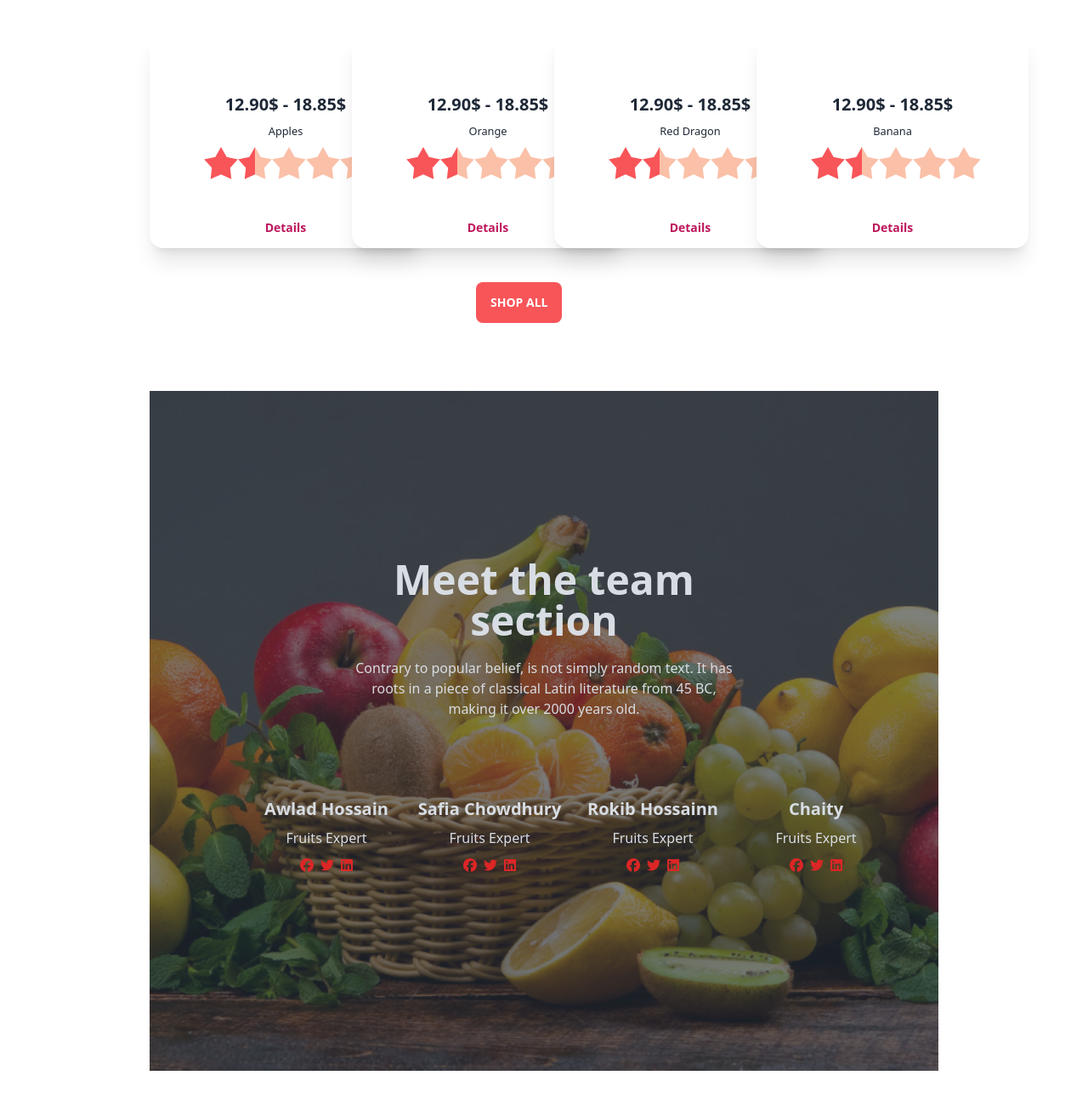
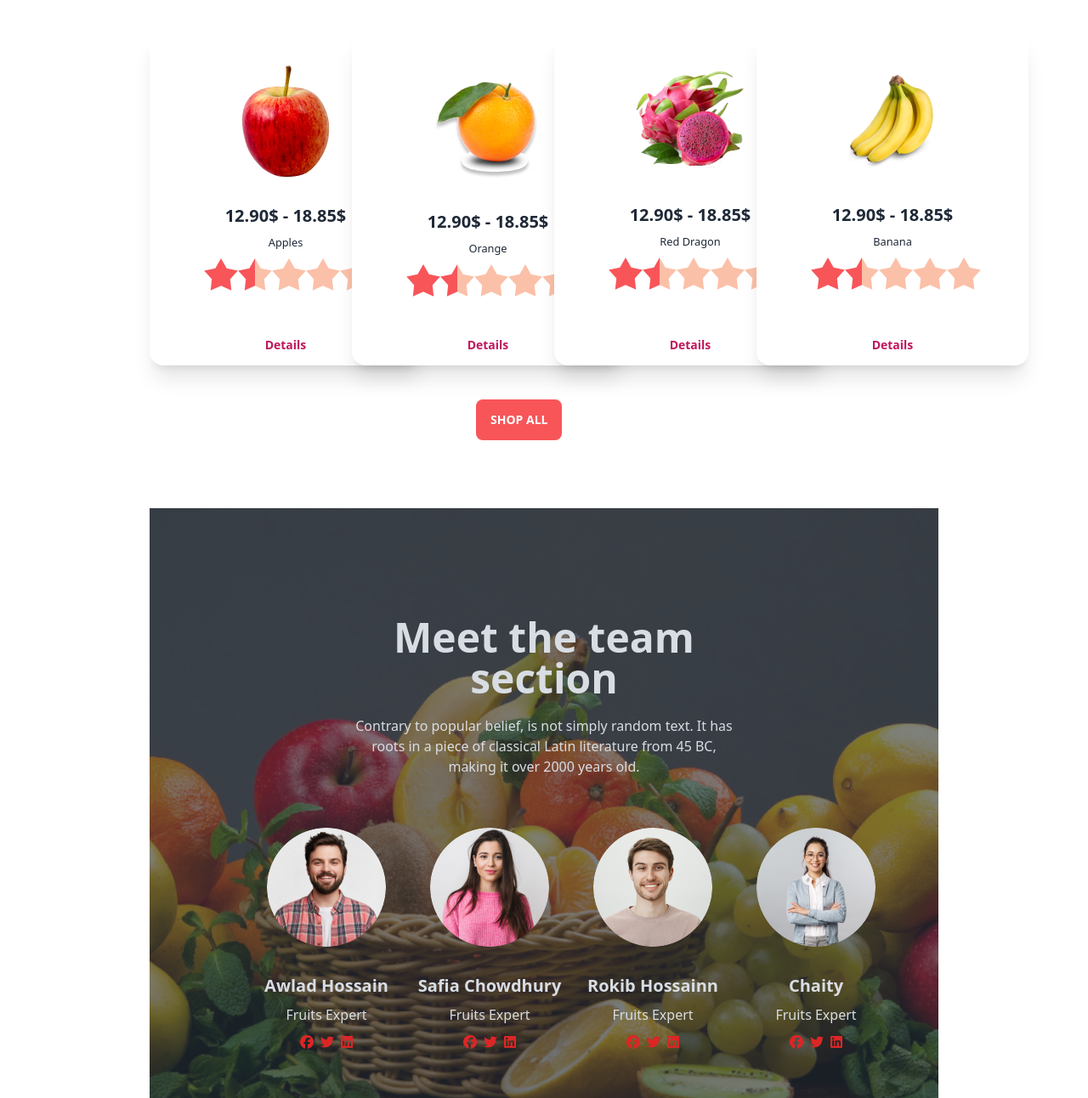
Before and after one commit to hriddhichakma/fruit-burst-website, a plain HTML site: page index.html in a window 1280 px wide. Shown: the part 1335-2627 px from the top of the page at 85% size. Drawn offline with nearby package versions, Linux system fonts and the light colour scheme; the site is published under a folder, as on GitHub Pages, so addresses that start at the root find nothing.

Commit message:
defined the images

```diff
--- a/index.html
+++ b/index.html
@@ -178,7 +178,7 @@
         <!-- *card-1 -->
         <div class="card w-80 bg-base-100 shadow-xl flex">
           <figure class="px-10 pt-10">
-            <img src="/images/fruit6.png" alt="" class="rounded-xl" />
+            <img src="./images/fruit6.png" alt="" class="rounded-xl" />
           </figure>
           <div class="card-body items-center text-center">
             <h2 class="card-title">12.90$ - 18.85$</h2>
@@ -241,7 +241,7 @@
         <!-- *card-2 -->
         <div class="card w-80 bg-base-100 shadow-xl">
           <figure class="px-10 pt-10">
-            <img src="/images/fruit7.png" alt="" class="rounded-xl" />
+            <img src="./images/fruit7.png" alt="" class="rounded-xl" />
           </figure>
           <div class="card-body items-center text-center">
             <h2 class="card-title">12.90$ - 18.85$</h2>
@@ -292,7 +292,7 @@
         <!-- *card-3 -->
         <div class="card w-80 bg-base-100 shadow-xl">
           <figure class="px-10 pt-10">
-            <img src="/images/fruit8.png" alt="" class="rounded-xl" />
+            <img src="./images/fruit8.png" alt="" class="rounded-xl" />
           </figure>
           <div class="card-body items-center text-center">
             <h2 class="card-title">12.90$ - 18.85$</h2>
@@ -317,7 +317,7 @@
           <input type="checkbox" id="my_modal_8" class="modal-toggle" />
           <div class="modal items-center text-center">
             <div class="modal-box">
-              <img src="/images/fruit8.png" alt="" class="ml-44">
+              <img src="./images/fruit8.png" alt="" class="ml-44">
               <h3 class="font-bold text-lg">Red Dragon</h3>
               <p class="py-4">Professional employees are there for you to pick the most amazing and fresh fruits.</p>
               <div class="rating rating-lg rating-half">
@@ -343,7 +343,7 @@
         <!-- *card-4 -->
         <div class="card w-80 bg-base-100 shadow-xl">
           <figure class="px-10 pt-10">
-            <img src="/images/fruit9.png" alt="" class="rounded-xl" />
+            <img src="./images/fruit9.png" alt="" class="rounded-xl" />
           </figure>
           <div class="card-body items-center text-center">
             <h2 class="card-title">12.90$ - 18.85$</h2>
@@ -368,7 +368,7 @@
           <input type="checkbox" id="my_modal_9" class="modal-toggle" />
           <div class="modal items-center text-center">
             <div class="modal-box">
-              <img src="/images/fruit9.png" alt="" class="ml-44">
+              <img src="./images/fruit9.png" alt="" class="ml-44">
               <h3 class="font-bold text-lg">Banana</h3>
               <p class="py-4">Professional employees are there for you to pick the most amazing and fresh fruits.</p>
               <div class="rating rating-lg rating-half">
@@ -410,7 +410,7 @@
                 <!-- *card-1 -->
                 <div class="card w-80">
                   <figure class="px-10 pt-10">
-                    <img src="/images/member1.png" alt="" class="rounded-full" />
+                    <img src="./images/member1.png" alt="" class="rounded-full" />
                   </figure>
                   <div class="card-body items-center text-center">
                     <h2 class="card-title">Awlad Hossain</h2>
@@ -425,7 +425,7 @@
                 <!-- *cards-2 -->
                 <div class="card w-80">
                   <figure class="px-10 pt-10">
-                    <img src="/images/member2.png" alt="" class="rounded-full" />
+                    <img src="./images/member2.png" alt="" class="rounded-full" />
                   </figure>
                   <div class="card-body items-center text-center">
                     <h2 class="card-title">Safia Chowdhury</h2>
@@ -440,7 +440,7 @@
                 <!-- *card-3 -->
                 <div class="card w-80">
                   <figure class="px-10 pt-10">
-                    <img src="/images/member3.png" alt="" class="rounded-full" />
+                    <img src="./images/member3.png" alt="" class="rounded-full" />
                   </figure>
                   <div class="card-body items-center text-center">
                     <h2 class="card-title">Rokib Hossainn</h2>
@@ -455,7 +455,7 @@
                 <!-- *card-4 -->
                 <div class="card w-80">
                   <figure class="px-10 pt-10">
-                    <img src="/images/member4.png" alt="" class="rounded-full" />
+                    <img src="./images/member4.png" alt="" class="rounded-full" />
                   </figure>
                   <div class="card-body items-center text-center">
                     <h2 class="card-title">Chaity</h2>
```
